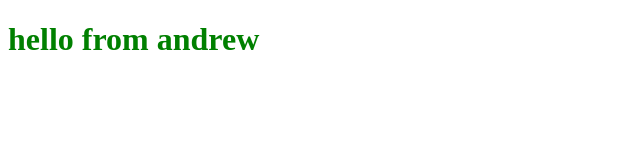
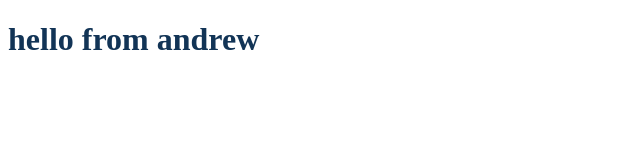
Before and after one commit to Jeremy-Min-Yang/gitpractice, a plain HTML site: page index.html in a window 1280 px wide. Shown: the whole page, without its empty margins (0-640 px from the left). Drawn offline with Linux system fonts and the light colour scheme.

Commit message:
changed color

```diff
--- a/style.css
+++ b/style.css
@@ -1,3 +1,3 @@
 body {
-  color: green;
+  color: #123456;
 }
```
